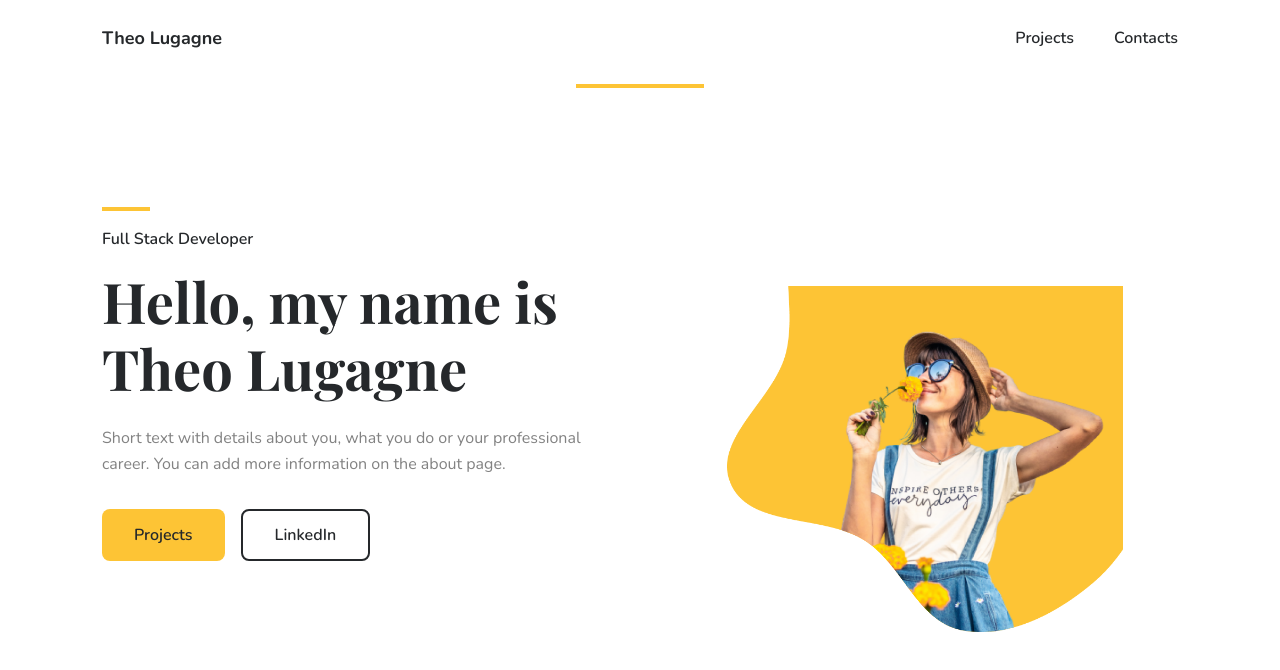
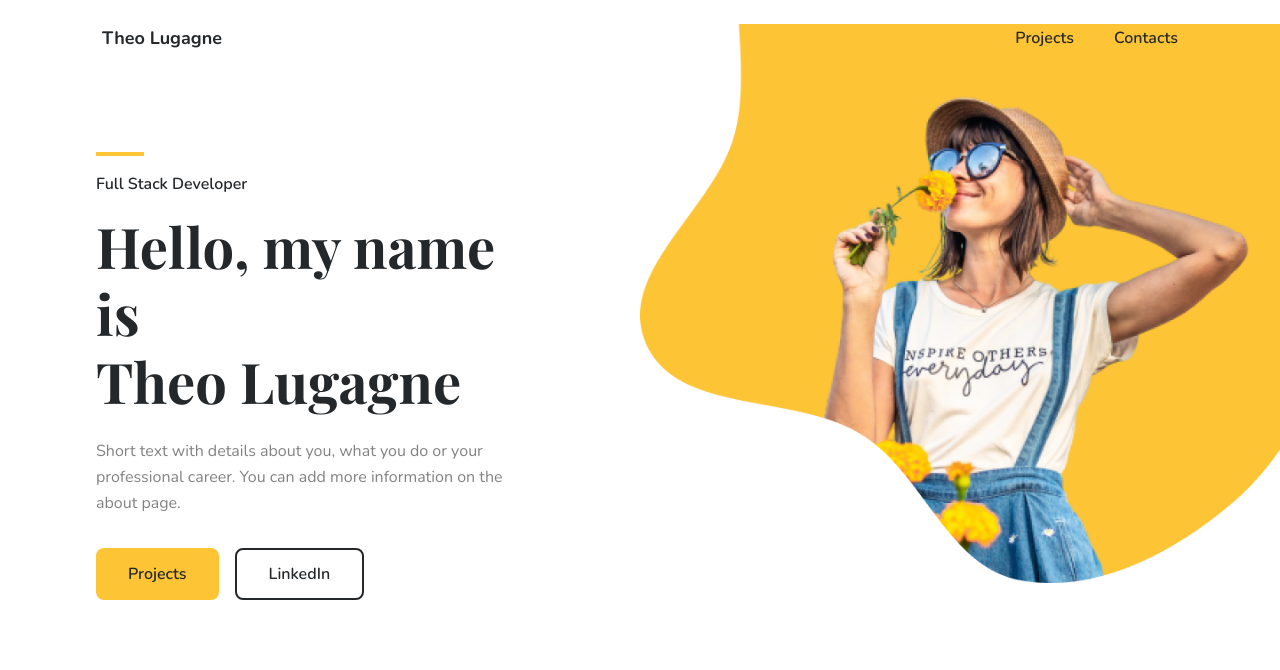
Before and after one commit to TheoLugagne/portfolio-react, a React (Create React App) app: page / in a window 1280 px wide. Shown: the top 670 px of the page. Built offline with nearby package versions, Linux system fonts and the light colour scheme.

Commit message:
refound hero and navbar

```diff
--- a/src/components/Hero/Hero.jsx
+++ b/src/components/Hero/Hero.jsx
@@ -1,7 +1,5 @@
-import Container from '../layout/Container';
 import Button from '../ui/Button';
 import { site } from '../../data/site';
-import HeroBlob from './HeroBlob';
 
 export default function Hero() {
   const { hero } = site;
@@ -10,11 +8,12 @@ export default function Hero() {
     <section
       id="hero"
       aria-labelledby="hero-heading"
-      className="bg-white py-4 md:py-8 lg:py-12"
+      className="relative overflow-hidden bg-white"
     >
-      <Container>
-        <div className="flex flex-col items-center gap-10 lg:flex-row lg:items-center lg:gap-16">
-          <div className="w-full max-w-xl lg:flex-1">
+
+      <div className="relative flex flex-col lg:min-h-screen lg:flex-row">
+        <div className="flex w-full items-center justify-center px-6 pb-10 sm:px-10 md:px-12 lg:w-1/2 lg:px-16 lg:pb-12 xl:px-20">
+          <div className="w-full max-w-md">
             <span
               aria-hidden="true"
               className="mb-4 block h-1 w-12 bg-primary"
@@ -30,7 +29,7 @@ export default function Hero() {
               <br />
               {hero.name}
             </h1>
-            <p className="mt-6 max-w-lg font-sans text-base leading-relaxed text-muted">
+            <p className="mt-6 font-sans text-base leading-relaxed text-muted">
               {hero.description}
             </p>
             <div className="mt-8 flex flex-wrap gap-4">
@@ -42,21 +41,17 @@ export default function Hero() {
               </Button>
             </div>
           </div>
-          <div className="relative mx-auto w-full max-w-md flex-shrink-0 lg:mx-0 lg:max-w-none lg:flex-1">
-            <div className="relative mx-auto aspect-[396/496] w-full max-w-[396px]">
-              <HeroBlob />
-              <img
-                src={'/assets/images/hero.png'}
-                alt="Madelyn Torff, UI/UX designer, smiling with a yellow flower"
-                width={396}
-                height={496}
-                loading="eager"
-                className="relative z-10 h-full w-full object-contain object-bottom"
-              />
-            </div>
-          </div>
         </div>
-      </Container>
+
+        <div className="flex w-full items-start lg:w-1/2 lg:pt-6">
+          <img
+            src="/assets/images/hero.png"
+            alt="Madelyn Torff, UI/UX designer, smiling with a yellow flower"
+            loading="eager"
+            className="h-auto w-full object-contain object-top object-right"
+          />
+        </div>
+      </div>
     </section>
   );
 }
--- a/src/components/Hero/HeroBlob.jsx
+++ /dev/null
@@ -1,7 +0,0 @@
-export default function HeroBlob() {
-  return (
-    <div className="absolute right-0 bottom-0">
-      <img src="/assets/images/yellow-bg.png" alt="Hero Blob" />
-    </div>
-  );
-}
--- a/src/components/Navbar/Navbar.jsx
+++ b/src/components/Navbar/Navbar.jsx
@@ -1,7 +1,6 @@
 import { useState } from 'react';
 import Container from '../layout/Container';
 import { site } from '../../data/site';
-import Header from '../layout/Header';
 
 export default function Navbar() {
   const [menuOpen, setMenuOpen] = useState(false);
@@ -10,8 +9,8 @@ export default function Navbar() {
   const closeMenu = () => setMenuOpen(false);
 
   return (
-    <Header>
-      <Container className="flex items-center justify-between py-6">
+    <header className="absolute inset-x-0 top-0 z-20 bg-transparent">
+      <Container className="relative flex items-center justify-between bg-transparent py-6">
         <a
           href="#hero"
           className="font-sans text-lg font-bold text-dark focus:outline-none focus-visible:ring-2 focus-visible:ring-primary focus-visible:ring-offset-2"
@@ -28,7 +27,9 @@ export default function Navbar() {
           aria-label={menuOpen ? 'Close menu' : 'Open menu'}
           onClick={toggleMenu}
         >
-          <span className="sr-only">{menuOpen ? 'Close menu' : 'Open menu'}</span>
+          <span className="sr-only">
+            {menuOpen ? 'Close menu' : 'Open menu'}
+          </span>
           {menuOpen ? (
             <svg
               className="h-6 w-6"
@@ -75,6 +76,6 @@ export default function Navbar() {
           ))}
         </nav>
       </Container>
-    </Header>
+    </header>
   );
 }
--- a/src/components/index.js
+++ b/src/components/index.js
@@ -1,7 +1,8 @@
-import Navbar from './Navbar/Navbar';
-import Hero  from './Hero/Hero';
+import Hero from './Hero/Hero';
+import Projects from './Projects/Projects';
 import Button from './ui/Button';
 import Container from './layout/Container';
-import SectionHeading from './layout/Header';
+import SectionHeading from './layout/SectionHeading';
+import Navbar from './Navbar/Navbar';
 
-export { Navbar, Hero, Button, Container, SectionHeading };
+export { Hero, Projects, Button, Container, SectionHeading, Navbar };
--- a/src/components/layout/Header.jsx
+++ b/src/components/layout/SectionHeading.jsx
@@ -1,4 +1,4 @@
-export default function Header({ children, className = '', id }) {
+export default function SectionHeading({ children, className = '', id }) {
   return (
     <header className={`text-center${className ? ` ${className}` : ''}`}>
       <h2
@@ -9,7 +9,7 @@ export default function Header({ children, className = '', id }) {
       </h2>
       <span
         aria-hidden="true"
-        className="mx-auto mt-2 block h-1 w-32 bg-primary"
+        className="mx-auto mt-2 block h-1 w-12 bg-primary"
       />
     </header>
   );
--- a/src/components/ui/Button.jsx
+++ b/src/components/ui/Button.jsx
@@ -12,10 +12,19 @@ export default function Button({
   variant = 'primary',
   children,
   className = '',
+  href,
   type = 'button',
   ...rest
 }) {
   const classes = `${baseStyles} ${variantStyles[variant] ?? variantStyles.primary}${className ? ` ${className}` : ''}`;
+
+  if (href) {
+    return (
+      <a href={href} className={classes} {...rest}>
+        {children}
+      </a>
+    );
+  }
 
   return (
     <button type={type} className={classes} {...rest}>
```
Also changed, not shown: public/assets/images/hero.png, public/assets/images/yellow-bg.png (deleted). Lines whose indentation alone changed are shown as unchanged.
